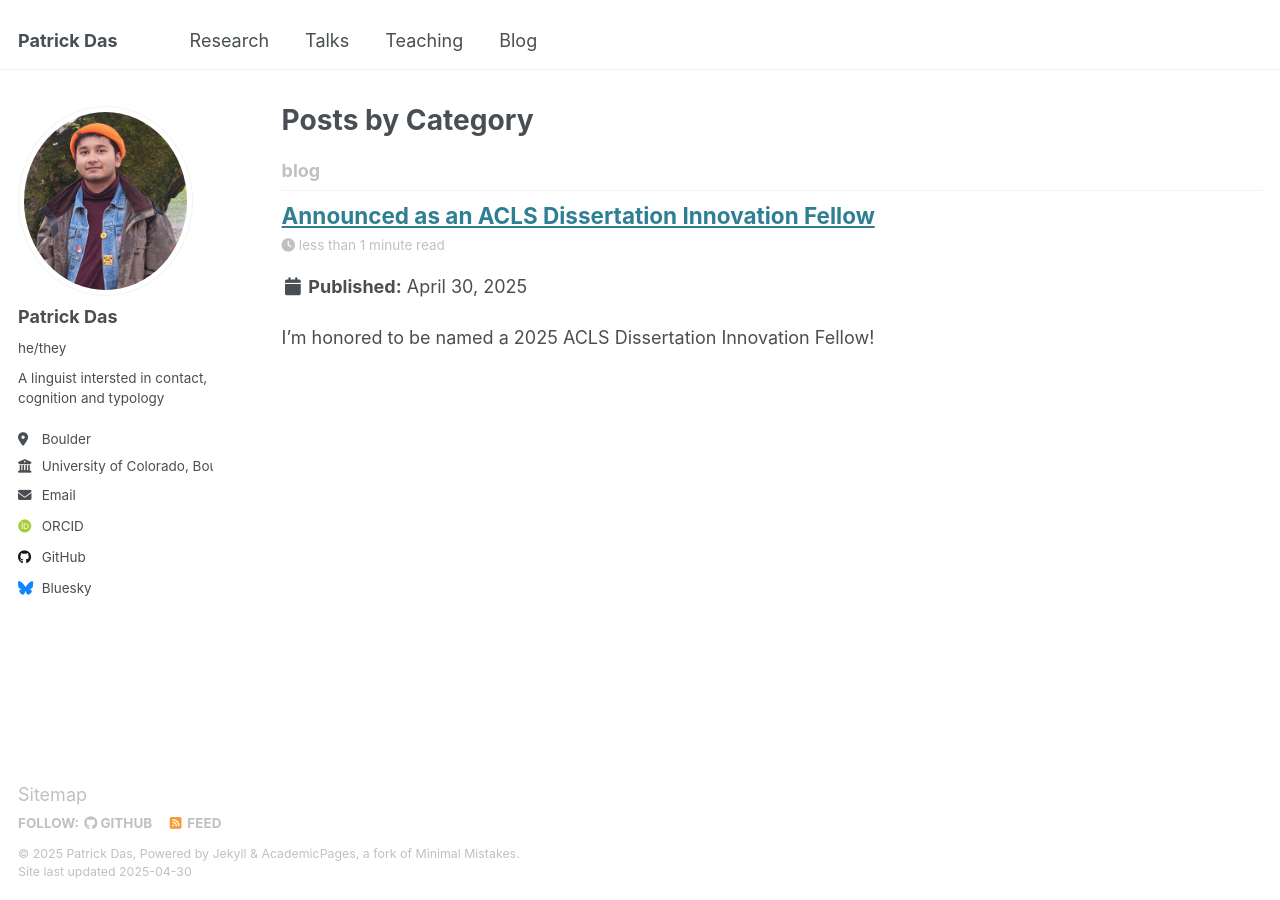
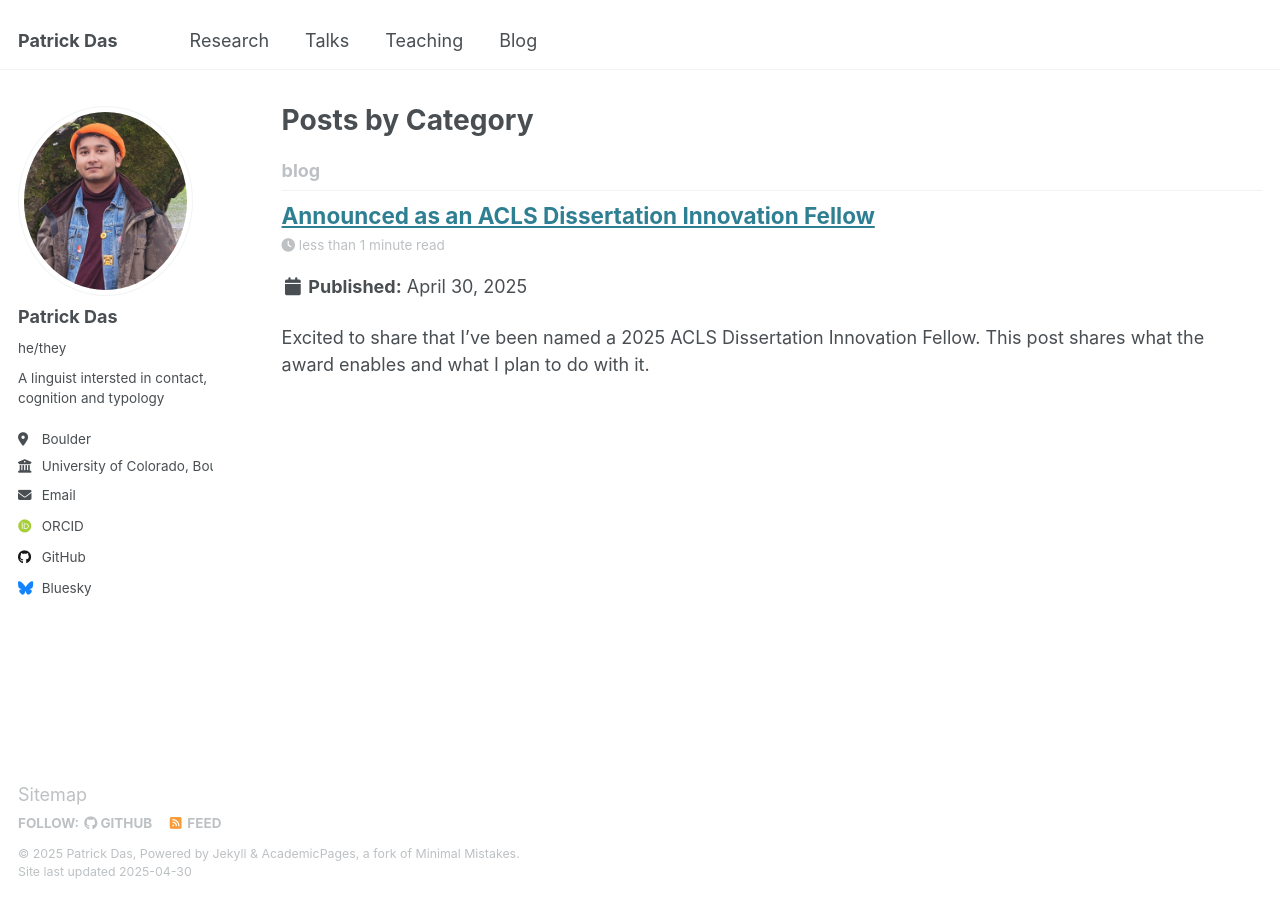
Before and after one commit to patrickdas/patrickdas.github.io, a Jekyll site: the page built from _pages/category-archive.html, in a window 1280 px wide. Built offline with Jekyll 4.4.1, drawn with Linux system fonts in a browser that asks for light colours; some web fonts are replaced.

Commit message:
Update 2025-04-30-acls-dif-announcement-updated.md

```diff
--- a/_posts/2025-04-30-acls-dif-announcement-updated.md
+++ b/_posts/2025-04-30-acls-dif-announcement-updated.md
@@ -2,6 +2,7 @@
 title: "Announced as an ACLS Dissertation Innovation Fellow"
 date: 2025-04-30
 categories: blog
+excerpt: "Excited to share that I’ve been named a 2025 ACLS Dissertation Innovation Fellow. This post shares what the award enables and what I plan to do with it."
 ---
 
 I'm honored to be named a 2025 ACLS Dissertation Innovation Fellow!
```
